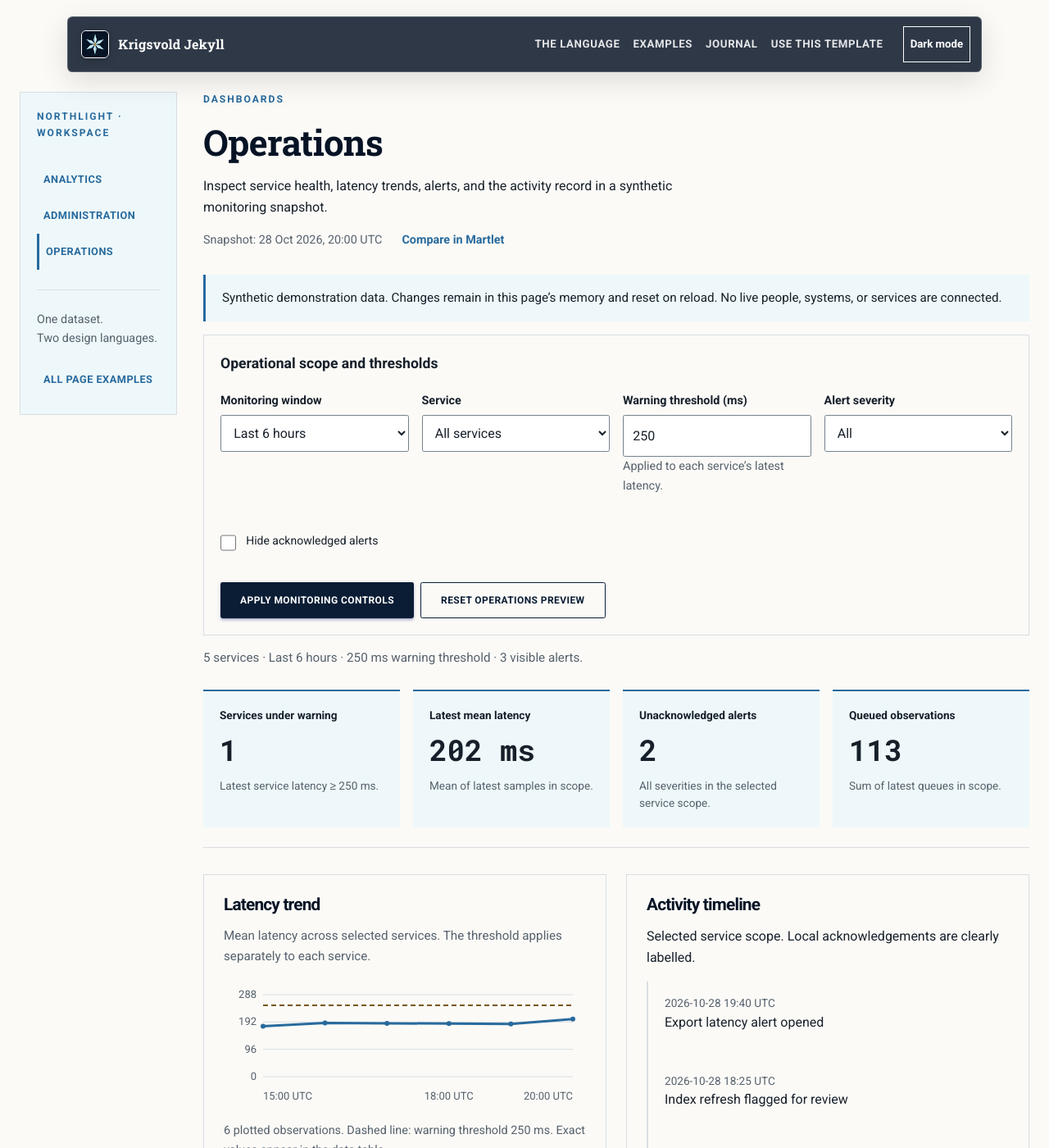
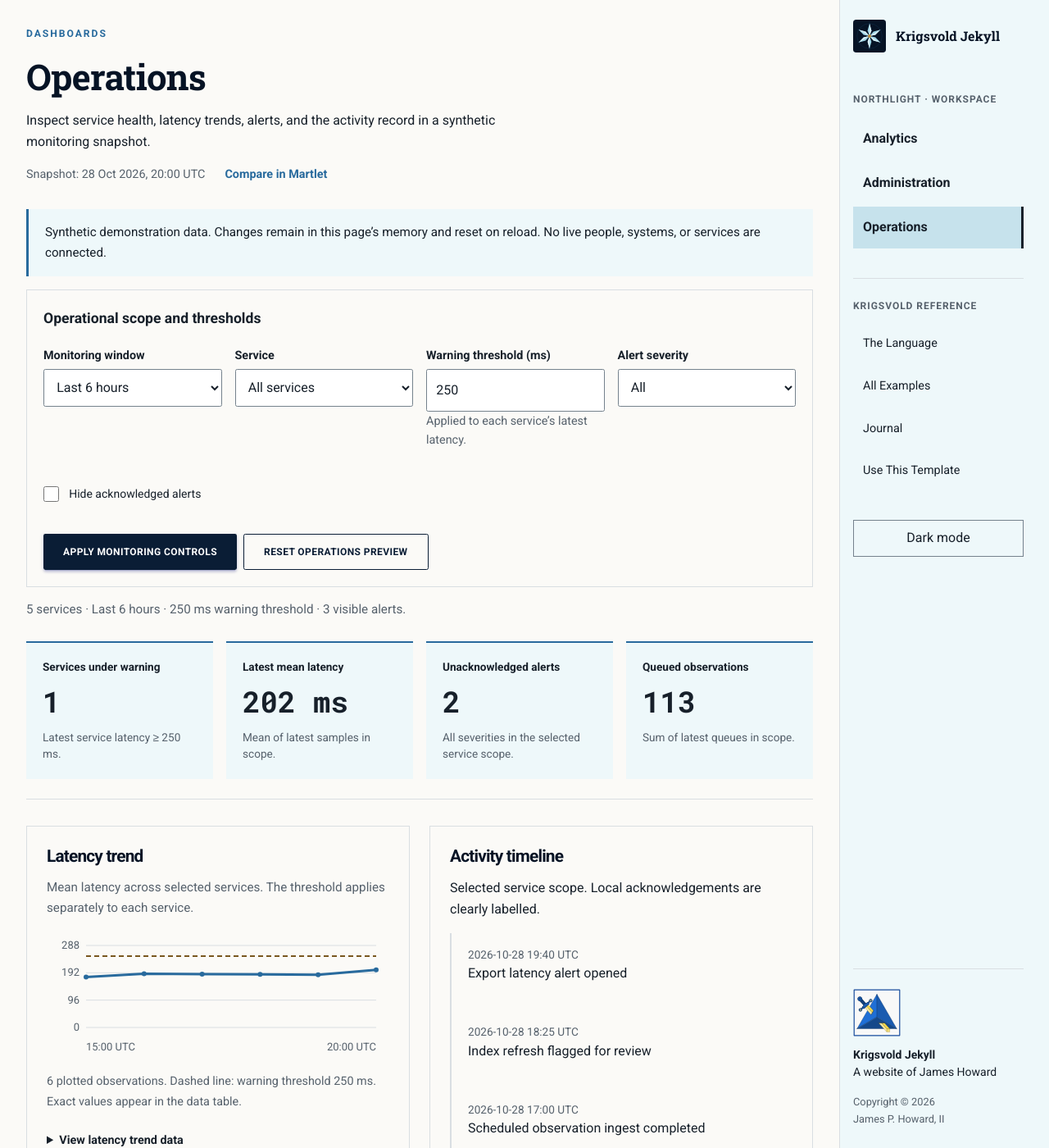
Before and after one commit to krigsvolddesign/jekyll, a Jekyll site: the page built from examples/dashboard-operations.html, in a window 1280 px wide and 1400 px high. Shown: the whole window at 82% size. Built offline with Jekyll 4.4.1, drawn with Linux system fonts in a browser that asks for light colours; some of the changed text lies outside the part shown.

Commit message:
fix: align Jekyll dashboards with Krigsvold's right-side navigation

```diff
--- /dev/null
+++ b/_includes/dashboard-rail.html
@@ -0,0 +1,24 @@
+<header class="dashboard-rail" aria-label="Workspace navigation">
+  <div class="dashboard-rail__identity">
+    <a class="dashboard-rail__brand" href="{{ '/' | relative_url }}"><img src="{{ '/assets/mark.svg' | relative_url }}" alt="" width="40" height="40"><span>{{ site.title | escape }}</span></a>
+    <button class="menu-button dashboard-rail__toggle" type="button" aria-controls="site-nav" aria-expanded="false">Menu</button>
+  </div>
+  <div id="site-nav" class="dashboard-rail__menus">
+    <nav class="dashboard-rail__workspace" aria-label="Dashboard navigation">
+      <p class="dashboard-rail__label">Northlight · Workspace</p>
+      <ul>{% for view in site.data.dashboard_navigation %}<li><a href="{{ view.url | relative_url }}"{% if page.dashboard == view.id %} aria-current="page"{% endif %}>{{ view.title | escape }}</a></li>{% endfor %}</ul>
+    </nav>
+    <nav class="dashboard-rail__reference" aria-label="Reference site">
+      <p class="dashboard-rail__label">Krigsvold Reference</p>
+      <ul>{% for item in site.data.navigation %}<li><a href="{{ item.url | relative_url }}">{% if item.url == '/examples/' %}All Examples{% else %}{{ item.title | escape }}{% endif %}</a></li>{% endfor %}</ul>
+    </nav>
+    <button class="appearance-toggle" type="button" data-appearance-toggle aria-pressed="false">Dark mode</button>
+    <div class="dashboard-rail__ownership">
+      <a class="dashboard-rail__owner" href="https://jameshoward.us/" aria-label="James Howard website">
+        <img src="{{ '/assets/owner.svg' | relative_url }}" alt="" width="58" height="58">
+        <span><strong>{{ site.title | escape }}</strong><br>A website of James Howard</span>
+      </a>
+      <p>Copyright © {{ site.time | date: "%Y" }} <span>James P. Howard, II</span></p>
+    </div>
+  </div>
+</header>
--- a/_layouts/default.html
+++ b/_layouts/default.html
@@ -1,5 +1,6 @@
 <!doctype html><html lang="en" data-appearance="light"><head><meta charset="utf-8">{% if site.archive_mode %}<meta name="robots" content="noindex, follow">{% endif %}<meta name="viewport" content="width=device-width,initial-scale=1"><title>{{ page.title | escape }} · {{ site.title | escape }}</title><meta name="description" content="{{ page.description | default: site.description | escape }}"><link rel="icon" href="{{ '/assets/mark.svg' | relative_url }}"><link rel="stylesheet" href="{{ '/assets/css/fonts.css' | relative_url }}"><link rel="stylesheet" href="{{ '/assets/css/shell.css' | relative_url }}"><link rel="stylesheet" href="{{ '/assets/css/jekyll.css' | relative_url }}"><script>try{document.documentElement.dataset.appearance=localStorage.getItem('design-appearance')==='dark'?'dark':'light'}catch{}</script><!-- Page archetype adapters -->
 <link rel="stylesheet" href="{{ "/assets/css/examples.css" | relative_url }}">
 <link rel="stylesheet" href="{{ "/assets/css/examples-family.css" | relative_url }}">
-</head>{% include hero-config.html %}<body class="krigsvold hero-context--{{ hero_variant }}{% if page.dashboard %} dashboard-page{% endif %}" data-krigsvold="light"><a class="skip-link" href="#main">Skip to content</a>{% include header.html %}<main id="main" tabindex="-1">{% unless page.dashboard %}{% include masthead.html %}{% endunless %}{% if site.archive_mode %}{% include version-navigation.html %}{% endif %}{{ content }}</main>{% include footer.html %}<script src="{{ '/assets/js/shell.js' | relative_url }}" defer></script><script src="{{ "/assets/js/examples.js" | relative_url }}" defer></script>
+{% if page.dashboard %}<link rel="stylesheet" href="{{ '/assets/css/dashboard-rail.css' | relative_url }}">{% endif %}
+</head>{% include hero-config.html %}<body class="krigsvold hero-context--{{ hero_variant }}{% if page.dashboard %} dashboard-page{% endif %}" data-krigsvold="light"><a class="skip-link" href="#main">Skip to content</a>{% if page.dashboard %}{% include dashboard-rail.html %}{% else %}{% include header.html %}{% endif %}<main id="main" tabindex="-1">{% unless page.dashboard %}{% include masthead.html %}{% endunless %}{% if site.archive_mode %}{% include version-navigation.html %}{% endif %}{{ content }}</main>{% unless page.dashboard %}{% include footer.html %}{% endunless %}<script src="{{ '/assets/js/shell.js' | relative_url }}" defer></script><script src="{{ "/assets/js/examples.js" | relative_url }}" defer></script>
 </body></html>
--- a/_layouts/example-dashboard.html
+++ b/_layouts/example-dashboard.html
@@ -6,15 +6,6 @@ layout: default
 <link rel="stylesheet" href="{{ '/assets/css/dashboard-family.css' | relative_url }}">
 <div class="example-root dash-app" data-dashboard="{{ page.dashboard | escape }}">
   <div class="dash-layout">
-    <aside class="dash-sidebar" aria-label="Dashboard workspace">
-      <p class="eyebrow">Northlight · Workspace</p>
-      <button class="{% include examples/button-classes.html %} dash-nav-toggle" type="button" aria-controls="dashboard-nav" aria-expanded="false" hidden>Dashboard navigation</button>
-      <nav id="dashboard-nav" aria-label="Dashboard navigation">
-        <ul>{% for view in site.data.dashboard_navigation %}<li><a href="{{ view.url | relative_url }}"{% if page.dashboard == view.id %} aria-current="page"{% endif %}>{{ view.title | escape }}</a></li>{% endfor %}</ul>
-        <p class="dash-sidebar__caption">One dataset.<br>Two design languages.</p>
-        <a href="{{ '/examples/' | relative_url }}">All page examples</a>
-      </nav>
-    </aside>
     <div class="dash-main" id="dashboard-main">
       <header class="dash-heading"><p class="eyebrow">{{ record.category | escape }}</p><h1 id="page-title">{{ record.title | escape }}</h1><p>{{ record.summary | escape }}</p>
         <div class="dash-heading__meta"><span>Snapshot: {% assign snapshot_iso = site.data.dashboards.as_of | date: '%Y-%m-%dT%H:%M:%S+00:00' %}{% assign snapshot_epoch = site.data.dashboards.as_of | date: '%s' %}{% if snapshot_iso != site.data.dashboards.as_of or snapshot_epoch == site.data.dashboards.as_of %}Invalid snapshot timestamp{% else %}<time datetime="{{ site.data.dashboards.as_of | escape }}">{{ site.data.dashboards.as_of | date: '%d %b %Y, %H:%M' }}{% assign snapshot_seconds = site.data.dashboards.as_of | date: '%S' %}{% unless snapshot_seconds == '00' %}:{{ snapshot_seconds }}{% endunless %} UTC</time>{% endif %}</span><a data-compare href="{{ site.data.dashboard_peer.url }}{{ page.url }}">Compare in {{ site.data.dashboard_peer.name }}</a></div>
--- a/assets/css/dashboard-family.css
+++ b/assets/css/dashboard-family.css
@@ -29,3 +29,10 @@
  .dash-sidebar .eyebrow { margin-inline-end:0; }
  .dash-app[data-ready] .dash-nav-toggle { max-width:100%; padding-inline:min(1.5rem,24px); white-space:normal; overflow-wrap:normal; word-break:normal; }
 }
+
+/* Checkbox labels remain a generous target; the native box stays compact. */
+.dash-app label.example-checkbox { display:flex; flex-direction:row; align-items:center; gap:.75rem; min-height:2.75rem; }
+.dash-app input[type=checkbox] { flex:0 0 1.2rem; width:1.2rem; height:1.2rem; min-width:0; min-height:0; max-width:1.2rem; margin:0; padding:0; accent-color:var(--ex-link); }
+
+/* Source records begin a new working region after the charts. */
+.dash-app [aria-labelledby="analytics-source-title"] { margin-top:2rem; }
--- /dev/null
+++ b/assets/css/dashboard-rail.css
@@ -0,0 +1,79 @@
+/* Workspace navigation belongs to the application frame, beside its content.
+   The reference-site destinations remain a separate, subordinate group. */
+body.krigsvold.dashboard-page {
+  display:grid;
+  grid-template-columns:minmax(0,1fr) 16rem;
+  grid-template-areas:"main navigation";
+  align-items:start;
+  min-height:100dvh;
+}
+body.dashboard-page > main { grid-area:main; min-width:0; }
+body.dashboard-page .example-frame--dashboard { padding-block:0; }
+.dashboard-rail {
+  grid-area:navigation;
+  display:flex;
+  flex-direction:column;
+  position:sticky;
+  top:0;
+  height:100dvh;
+  overflow-y:auto;
+  overscroll-behavior-y:contain;
+  scrollbar-gutter:stable;
+  padding:1.5rem 1rem;
+  border-inline-start:1px solid var(--krigsvold-line);
+  background:var(--krigsvold-panel);
+  color:var(--krigsvold-text);
+  font-family:var(--krigsvold-font-sans);
+}
+.dashboard-rail__brand { display:flex; align-items:center; gap:.75rem; color:var(--krigsvold-text-strong); font-family:var(--krigsvold-font-serif); font-weight:700; line-height:1.35; }
+.dashboard-rail__brand img { flex:none; }
+.dashboard-rail__brand:is(:hover,:focus-visible) { color:var(--krigsvold-link); text-decoration:none; }
+.dashboard-rail__identity { flex-shrink:0; }
+.dashboard-rail__menus { display:flex; flex:1 0 auto; flex-direction:column; gap:2rem; margin-top:3rem; }
+.dashboard-rail .dashboard-rail__label { margin:0 0 .75rem; color:var(--krigsvold-muted); font-size:.75rem; font-weight:700; letter-spacing:.08em; text-transform:uppercase; }
+.dashboard-rail ul { list-style:none; padding:0; margin:0; }
+.dashboard-rail li { margin:.25rem 0; }
+.dashboard-rail nav a { display:block; padding:.75rem; color:var(--krigsvold-text); border-inline-end:3px solid transparent; text-decoration:none; }
+.dashboard-rail nav a:is(:hover,:focus-visible) { background:var(--krigsvold-hover-bg); color:var(--krigsvold-link); }
+.dashboard-rail nav a[aria-current="page"] { background:var(--krigsvold-selection); color:var(--krigsvold-selection-text); border-inline-end-color:currentColor; font-weight:700; }
+.dashboard-rail__reference { padding-top:1.5rem; border-top:1px solid var(--krigsvold-line); }
+.dashboard-rail__reference a { font-size:.9rem; font-weight:400; }
+.dashboard-rail__ownership { flex:none; margin-top:auto; padding-top:1.5rem; border-top:1px solid var(--krigsvold-line); font-size:.875rem; line-height:1.5; }
+.dashboard-rail .dashboard-rail__owner { display:flex; flex-direction:column; align-items:flex-start; gap:.75rem; color:var(--krigsvold-text); font-weight:400; text-decoration:none; }
+.dashboard-rail__owner img { flex:none; }
+.dashboard-rail .dashboard-rail__owner:is(:hover,:focus-visible) { color:var(--krigsvold-link); }
+.dashboard-rail__ownership p { margin:1rem 0 0; color:var(--krigsvold-muted); font-size:.8rem; }
+.dashboard-rail__ownership p span { display:inline-block; }
+.dashboard-rail :is(.appearance-toggle,.menu-button) { min-height:44px; padding:.5rem .75rem; margin:0; border:1px solid var(--krigsvold-control-line); border-radius:0; background:transparent; color:var(--krigsvold-text); font:inherit; cursor:pointer; }
+.dashboard-rail :focus-visible { outline:3px solid var(--krigsvold-focus); outline-offset:3px; }
+.dashboard-rail__toggle { display:none; }
+body.dashboard-page .analytics-app,
+body.dashboard-page .dash-app .dash-layout { display:block; max-width:94rem; width:calc(100% - 2 * min(2rem,32px)); margin-inline:auto; }
+
+@media(max-width:70rem) {
+  body.krigsvold.dashboard-page { display:block; }
+  .dashboard-rail { display:block; position:relative; height:auto; overflow:visible; border-inline-start:0; border-bottom:1px solid var(--krigsvold-line); padding:1rem; }
+  .dashboard-rail__identity { display:flex; flex-wrap:wrap; align-items:center; justify-content:space-between; gap:1rem; }
+  .dashboard-rail__brand { flex:1 1 10rem; min-width:0; }
+  .dashboard-rail__brand span { overflow-wrap:anywhere; }
+  .dashboard-rail[data-navigation-ready] .dashboard-rail__toggle { display:block; }
+  .dashboard-rail[data-navigation-ready] .dashboard-rail__menus:not(.show) { display:none; }
+  .dashboard-rail__menus { margin-top:1.5rem; max-height:70dvh; overflow-y:auto; overscroll-behavior-y:contain; scrollbar-gutter:stable; }
+  body.dashboard-page .analytics-app,
+  body.dashboard-page .dash-app .dash-layout { width:calc(100% - 2 * min(1rem,16px)); }
+}
+@media(forced-colors:active) {
+  .dashboard-rail { background:Canvas; color:CanvasText; }
+  .dashboard-rail nav a[aria-current="page"] { color:LinkText; border-inline-end-color:Highlight; }
+}
+@media print {
+  body.krigsvold.dashboard-page { display:block; }
+  .dashboard-rail { display:none; }
+  body.dashboard-page .analytics-app,
+  body.dashboard-page .dash-app .dash-layout { width:100%; max-width:none; }
+}
+
+body.krigsvold.dashboard-page .dash-app { padding-block:2rem; }
+body.krigsvold.dashboard-page .docs-version-nav--dashboard { padding-top:1rem; }
+body.krigsvold.dashboard-page main :is(h1,h2,h3,h4,h5,h6) { color:var(--krigsvold-text-strong); }
+body.krigsvold.dashboard-page main .eyebrow { color:var(--krigsvold-link); }
--- a/assets/js/dashboards.mjs
+++ b/assets/js/dashboards.mjs
@@ -5,9 +5,12 @@ const fixture=JSON.parse(document.getElementById('dashboard-data').textContent);
 const params=new URL(location.href).searchParams;
 const status=root.querySelector('[data-dashboard-status]');
 const navToggle=root.querySelector('.dash-nav-toggle'),nav=root.querySelector('#dashboard-nav');
+if(navToggle&&nav){
 navToggle.addEventListener('click',()=>navToggle.setAttribute('aria-expanded',String(navToggle.getAttribute('aria-expanded')!=='true')));
 root.querySelector('.dash-sidebar').addEventListener('keydown',event=>{if(event.key==='Escape'){navToggle.setAttribute('aria-expanded','false');navToggle.focus();}});
-navToggle.hidden=false;root.dataset.ready='true';
+navToggle.hidden=false;
+}
+root.dataset.ready='true';
 function updateURL(values,tolerateFailure=false){const url=new URL(location.href);for(const[key,value]of Object.entries(values))value===null?url.searchParams.delete(key):url.searchParams.set(key,String(value));try{history.replaceState(history.state,'',url);}catch(error){if(!tolerateFailure)throw error;return false;}const peer=root.querySelector('[data-compare]');const compare=new URL(peer.href);compare.search=comparisonSearch(root.dataset.dashboard,url.search);peer.href=compare.href;return true;}
 const number=value=>new Intl.NumberFormat('en-US').format(value);
 function analytics(){
--- a/assets/js/shell.js
+++ b/assets/js/shell.js
@@ -1,2 +1,2 @@
-(()=>{const root=document.documentElement,nav=document.querySelector('.site-header,.site-navbar'),menu=document.querySelector('.menu-button,.navbar-toggler'),links=document.getElementById('site-nav');nav.dataset.navigationReady='true';const setOpen=open=>{menu.setAttribute('aria-expanded',String(open));nav.classList.toggle('is-menu-open',open);links.classList.toggle('is-open',open);links.classList.toggle('show',open)};menu.addEventListener('click',()=>setOpen(menu.getAttribute('aria-expanded')!=='true'));addEventListener('keydown',e=>{if(e.key==='Escape'&&menu.getAttribute('aria-expanded')==='true'){setOpen(false);menu.focus()}});matchMedia('(max-width:68rem), (max-aspect-ratio:4/5)').addEventListener('change',()=>setOpen(false));const scroll=()=>nav.classList.toggle('is-scrolled',scrollY>=Math.min(260,Math.max(160,innerHeight*.25)));addEventListener('scroll',scroll,{passive:true});scroll();nav.classList.add('is-ready');const appearance=document.querySelector('[data-appearance-toggle]');const update=()=>{const dark=root.dataset.appearance==='dark';document.body.dataset.krigsvold=dark?'dark':'light';appearance.textContent=dark?'Light mode':'Dark mode';appearance.setAttribute('aria-pressed',String(dark))};appearance.addEventListener('click',()=>{root.dataset.appearance=root.dataset.appearance==='dark'?'light':'dark';try{localStorage.setItem('design-appearance',root.dataset.appearance)}catch{}update()});update()})();
+(()=>{const root=document.documentElement,nav=document.querySelector('.site-header,.site-navbar,.dashboard-rail'),menu=document.querySelector('.menu-button,.navbar-toggler'),links=document.getElementById('site-nav');nav.dataset.navigationReady='true';const setOpen=open=>{menu.setAttribute('aria-expanded',String(open));nav.classList.toggle('is-menu-open',open);links.classList.toggle('is-open',open);links.classList.toggle('show',open)};menu.addEventListener('click',()=>setOpen(menu.getAttribute('aria-expanded')!=='true'));addEventListener('keydown',e=>{if(e.key==='Escape'&&menu.getAttribute('aria-expanded')==='true'){setOpen(false);menu.focus()}});matchMedia('(max-width:68rem), (max-aspect-ratio:4/5)').addEventListener('change',()=>setOpen(false));const scroll=()=>nav.classList.toggle('is-scrolled',scrollY>=Math.min(260,Math.max(160,innerHeight*.25)));addEventListener('scroll',scroll,{passive:true});scroll();nav.classList.add('is-ready');const appearance=document.querySelector('[data-appearance-toggle]');const update=()=>{const dark=root.dataset.appearance==='dark';document.body.dataset.krigsvold=dark?'dark':'light';appearance.textContent=dark?'Light mode':'Dark mode';appearance.setAttribute('aria-pressed',String(dark))};appearance.addEventListener('click',()=>{root.dataset.appearance=root.dataset.appearance==='dark'?'light':'dark';try{localStorage.setItem('design-appearance',root.dataset.appearance)}catch{}update()});update()})();
 document.querySelectorAll('pre').forEach(el=>el.tabIndex=0);
--- a/nightjar/source-files.json
+++ b/nightjar/source-files.json
@@ -15,6 +15,7 @@
   "_data/examples.json",
   "_data/navigation.yml",
   "_data/shell.json",
+  "_includes/dashboard-rail.html",
   "_includes/examples/actions.html",
   "_includes/examples/article-context.html",
   "_includes/examples/button-classes.html",
@@ -71,6 +72,7 @@
   "_plugins/nightjar_markdown.rb",
   "_posts/2026-10-28-what-a-shell-should-own.md",
   "assets/css/dashboard-family.css",
+  "assets/css/dashboard-rail.css",
   "assets/css/dashboard.css",
   "assets/css/examples-family.css",
   "assets/css/examples.css",
```
Also changed, not shown: tests/identity.mjs (+1 -1 lines), tests/navigation.mjs (+5 -5 lines).
